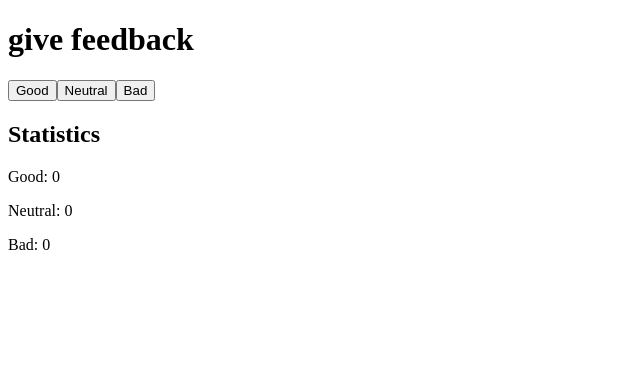
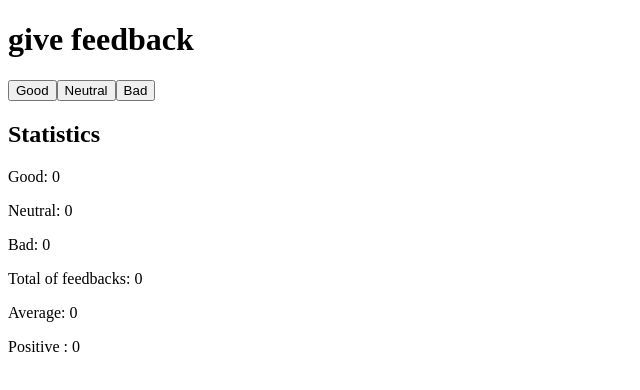
Before and after one commit to pasqualepalombo/FullStackOpenExercices, a React (Vite) app: page / in a window 1280 px wide. Shown: the top 390 px of the page, without its empty margins (0-640 px from the left). Built offline with nearby package versions, Linux system fonts and the light colour scheme.

Commit message:
Exercise 1.7 unicafe step2

```diff
--- a/src/App.jsx
+++ b/src/App.jsx
@@ -1,33 +1,83 @@
 import { useState } from 'react'
-// exercise 1.6
-
-const Button = ({handleClick, text}) => {
-  <button onClick={console.log("click")}>{text}</button>
-}
+// exercise 1.7 unicafe step2
 
 const App = () => {
   const [good, setGood] = useState(0)
   const [neutral, setNeutral] = useState(0)
   const [bad, setBad] = useState(0)
+  const [allFeedbacks, setAllFeedbacks] = useState(0)
+  const [average, setAverage] = useState(0)
+  const [positive, setPositive] = useState(0)
+
+  const Positive = (props) => {
+    const good = props.props[0]
+    const allFeedbacks = props.props[1]
+    if (allFeedbacks>0) {
+      const updatedPositive = (good/allFeedbacks)
+      setPositive(updatedPositive)
+      return(
+        <p>Average: {positive*100}%</p>
+      )
+    }
+    else {
+      return(
+        <p>Positive : 0</p>
+      )
+    }
+  }
+
+  const Average = (props) => {
+    const good = props.props[0]
+    const bad = props.props[1]
+    const allFeedbacks = props.props[2]
+    if (allFeedbacks>0) {
+      const updatedAverage = ((good-bad)/allFeedbacks)
+      setAverage(updatedAverage)
+      return(
+        <p>Average: {average}</p>
+      )
+    }
+    else {
+      return(
+        <p>Average: 0</p>
+      )
+    }
+  }
+
+  const handleGood = () => {
+    const updatedGood = good + 1
+        setGood(updatedGood)
+        const updatedAllFeedbacks = allFeedbacks + 1
+        setAllFeedbacks(updatedAllFeedbacks)
+  }
+
+const handleNeutral = () => {
+  const updatedNeutral = neutral + 1
+        setNeutral(updatedNeutral)
+        const updatedAllFeedbacks = allFeedbacks + 1
+        setAllFeedbacks(updatedAllFeedbacks)
+}
+
+const handleBad = () => {
+  const updatedBad = bad + 1
+        setBad(updatedBad)
+        const updatedAllFeedbacks = allFeedbacks + 1
+        setAllFeedbacks(updatedAllFeedbacks)
+}
+
   return (
     <div>
       <h1>give feedback</h1>
-      <button onClick={()=> {
-        const updatedGood = good + 1
-        setGood(updatedGood)
-      }}>Good</button>
-      <button onClick={()=> {
-        const updatedNeutral = neutral + 1
-        setNeutral(updatedNeutral)
-      }}>Neutral</button>
-      <button onClick={()=> {
-        const updatedBad = bad + 1
-        setBad(updatedBad)
-      }}>Bad</button>
+      <button onClick={handleGood}>Good</button>
+      <button onClick={handleNeutral}>Neutral</button>
+      <button onClick={handleBad}>Bad</button>
       <h2>Statistics</h2>
       <p>Good: {good}</p>
       <p>Neutral: {neutral}</p>
       <p>Bad: {bad}</p>
+      <p>Total of feedbacks: {allFeedbacks}</p>
+      <Average props={[good, bad, allFeedbacks]} />
+      <Positive props={[good, allFeedbacks]} />
     </div>
   )
 }
```
